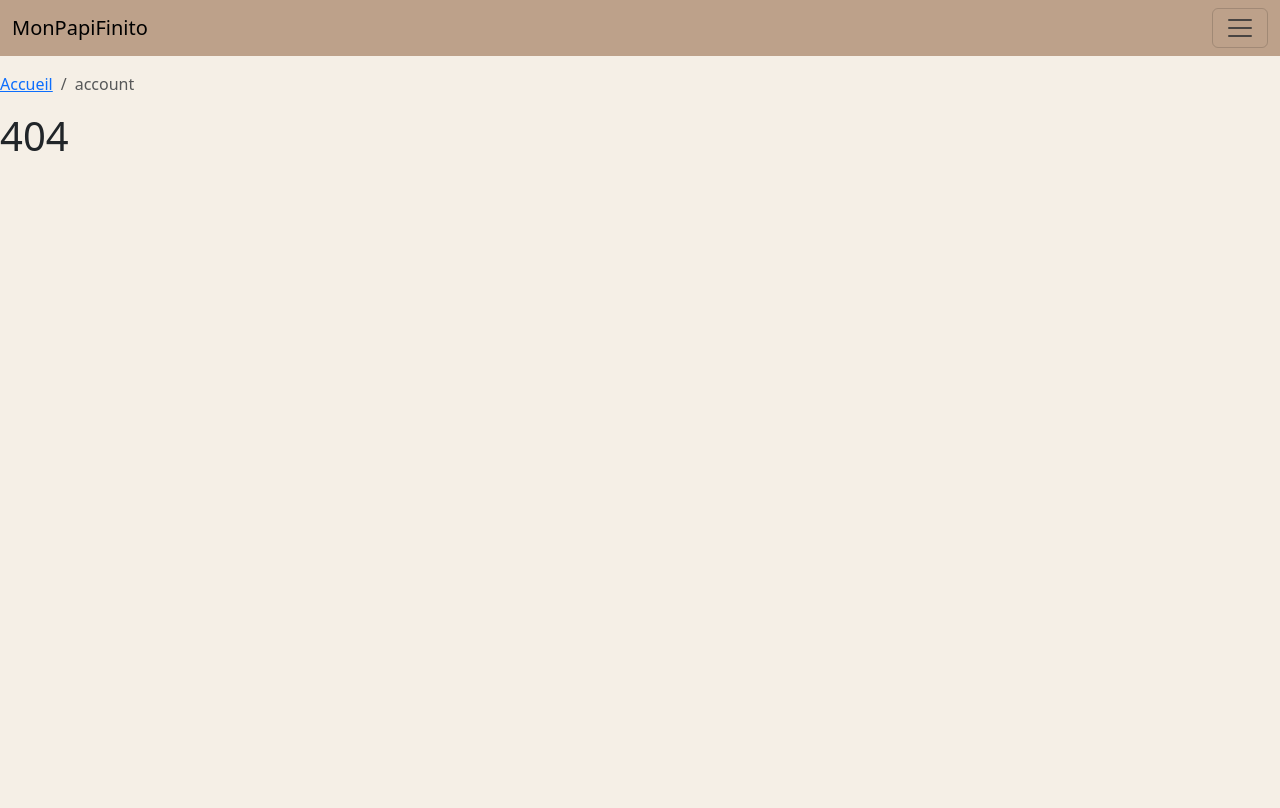
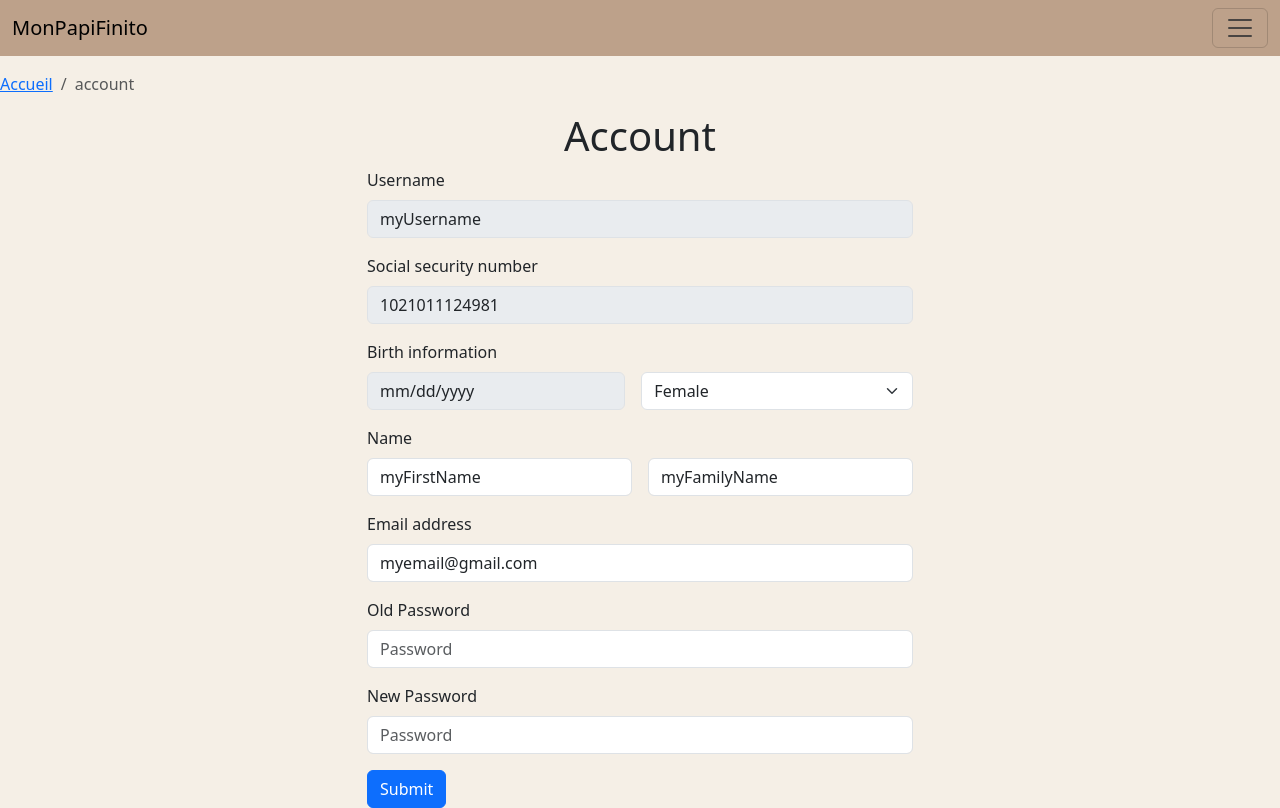
Before and after one commit to ekazukii/MonPatrimoineFamilial, a React (Vite) app in the folder src/main/frontend/: page /account in a window 1280 px wide. Before the commit this address had no page. Built offline with nearby package versions, Linux system fonts and the light colour scheme.

Commit message:
feat: create my account page (only front)

```diff
--- a/src/main/frontend/src/App.jsx
+++ b/src/main/frontend/src/App.jsx
@@ -7,6 +7,7 @@ import './index.css';
 import Register from "./pages/Register.jsx";
 import Souvenirs from "./pages/Souvenirs.jsx";
 import TreePage from "./pages/TreePage.jsx";
+import Account from "./pages/Account.jsx";
 
 function App() {
   return (
@@ -18,6 +19,7 @@ function App() {
                     <Route path="home" element={<Home />} />
                     <Route path="login" element={<Log />} />
                     <Route path="register" element={<Register/>} />
+                    <Route path="account" element={<Account user={{email: "myemail@gmail.com", username: "myUsername", firstName: "myFirstName", familyName: "myFamilyName", socialSecurityNumber: 1021011124981}}/>}/>
                     <Route path="souvenirs" element={<Souvenirs/>} />
                     <Route path="tree" element={<TreePage />} />
                     <Route path="*" element={<NoPage />} />
--- /dev/null
+++ b/src/main/frontend/src/pages/Account.jsx
@@ -0,0 +1,79 @@
+import React, {useState} from 'react';
+import Container from "react-bootstrap/Container";
+import Row from "react-bootstrap/Row";
+import Form from "react-bootstrap/Form";
+import Stack from "react-bootstrap/Stack";
+import Button from "react-bootstrap/Button";
+import Col from "react-bootstrap/Col";
+
+//{email, username, firstName, familyName, isMale}
+const Account = ({user}) => {
+    const [email, setEmail] = useState(user.email);
+    const [firstName, setFirstName] = useState(user.firstName);
+    const [familyName, setFamilyName] = useState(user.familyName);
+    const [isMale, setIsMale] = useState(user.isMale);
+    const [oldPassword, setOldPassword] = useState("");
+    const [newPassword, setNewPassword] = useState("");
+
+    //TODO: Edit profile picture
+
+    return (
+        <Container>
+            <Row className="justify-content-md-center">
+                <h1 className="text-center">Account</h1>
+                    <Col xs lg="6">
+                        <Form>
+                            <Form.Group className="mb-3" controlId="formBasicUsername">
+                                <Form.Label>Username</Form.Label>
+                                <Form.Control type="text" disabled value={user.username}/>
+                            </Form.Group>
+
+                            <Form.Group className="mb-3" controlId="formBasicSecurityNumber">
+                                <Form.Label>Social security number</Form.Label>
+                                <Form.Control type="number" placeholder="Enter social security number" disabled value={user.socialSecurityNumber} />
+                            </Form.Group>
+
+                            <Form.Group className="mb-3" controlId="formBasicBirthd">
+                                <Form.Label>Birth information</Form.Label>
+                                <Stack direction="horizontal" gap={3}>
+                                    <Form.Control type="date" placeholder="Enter Birth Date" value={user.birthdate} disabled/>
+                                    <Form.Select value={isMale ? "m" : "f"} onChange={(e) => setIsMale(e.target.value === "m")}>
+                                        <option value="m">Male</option>
+                                        <option value="f">Female</option>
+                                    </Form.Select>
+                                </Stack>
+                            </Form.Group>
+
+                            <Form.Group className="mb-3" controlId="formBasicUsername">
+                                <Form.Label>Name</Form.Label>
+                                <Stack direction="horizontal" gap={3}>
+                                    <Form.Control type="text" placeholder="Enter First Name" value={firstName} onChange={(e) => setFirstName(e.target.value)}/>
+                                    <Form.Control type="text" placeholder="Enter Family Name" value={familyName} onChange={(e) => setFamilyName(e.target.value)}/>
+                                </Stack>
+                            </Form.Group>
+
+                            <Form.Group className="mb-3" controlId="formBasicEmail">
+                                <Form.Label>Email address</Form.Label>
+                                <Form.Control type="email" placeholder="Enter email" value={email} onChange={(e) => setEmail(e.target.value)}/>
+                            </Form.Group>
+
+                            <Form.Group className="mb-3" controlId="formBasicPassword">
+                                <Form.Label>Old Password</Form.Label>
+                                <Form.Control type="password" placeholder="Password" value={oldPassword} onChange={(e) => setOldPassword(e.target.value)} />
+                            </Form.Group>
+                            <Form.Group className="mb-3" controlId="formBasicPassword">
+                                <Form.Label>New Password</Form.Label>
+                                <Form.Control type="password" placeholder="Password" value={newPassword} onChange={(e) => setNewPassword(e.target.value)}/>
+                            </Form.Group>
+
+                            <Button variant="primary" type="submit">
+                                Submit
+                            </Button>
+                        </Form>
+                    </Col>
+            </Row>
+        </Container>
+    );
+};
+
+export default Account;
--- a/src/main/frontend/src/pages/Layout.jsx
+++ b/src/main/frontend/src/pages/Layout.jsx
@@ -32,6 +32,7 @@ const Layout = () => {
                                 <Nav.Link href="/">Accueil</Nav.Link>
                                 <Nav.Link href="/login">Se connecter</Nav.Link>
                                 <Nav.Link href="/register">S'inscrire</Nav.Link>
+                                <Nav.Link href="/account">Mon compte</Nav.Link>
                                 <Nav.Link href="/souvenirs">Mes Souvenirs</Nav.Link>
                                 <NavDropdown
                                     title="Dropdown"
```
